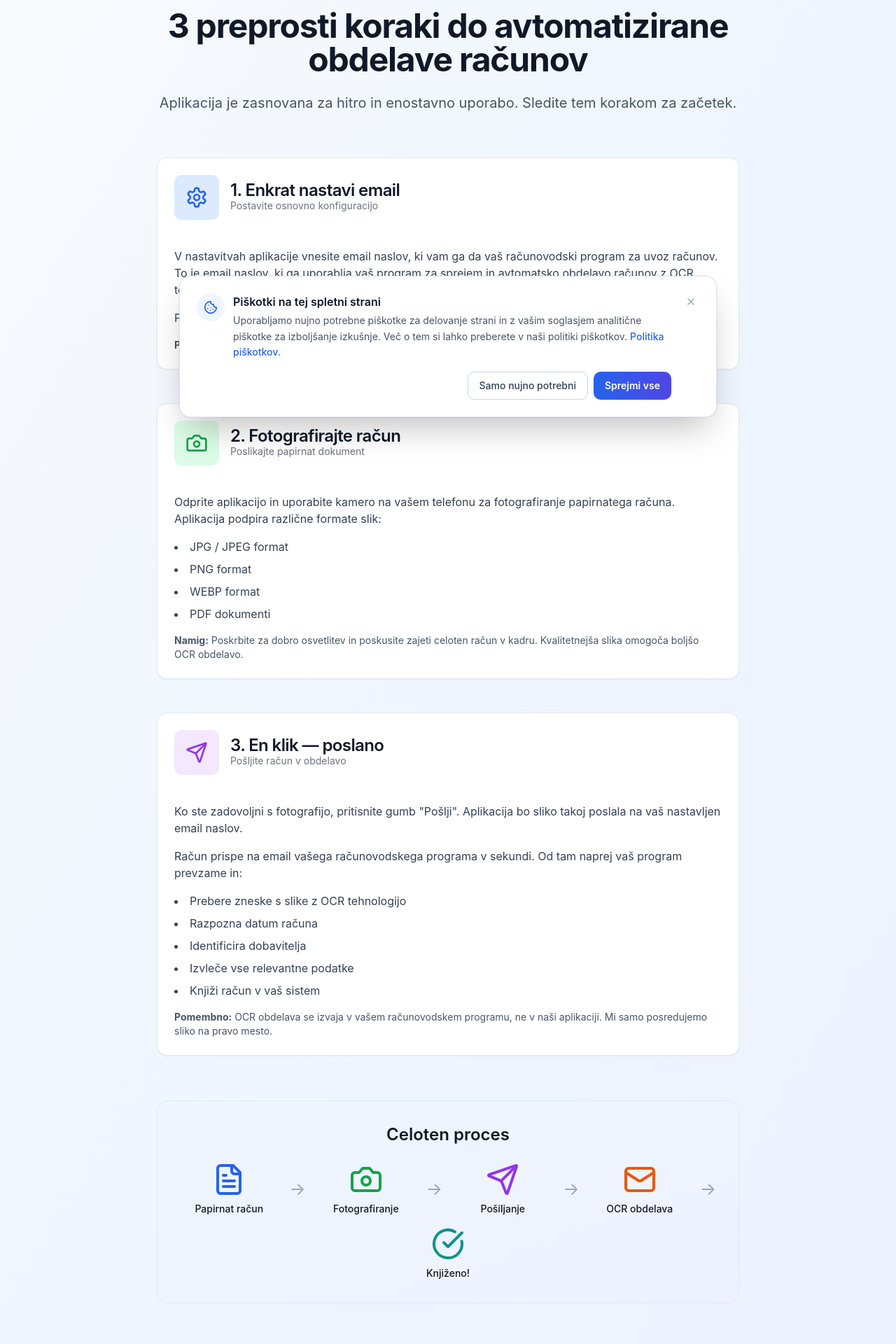
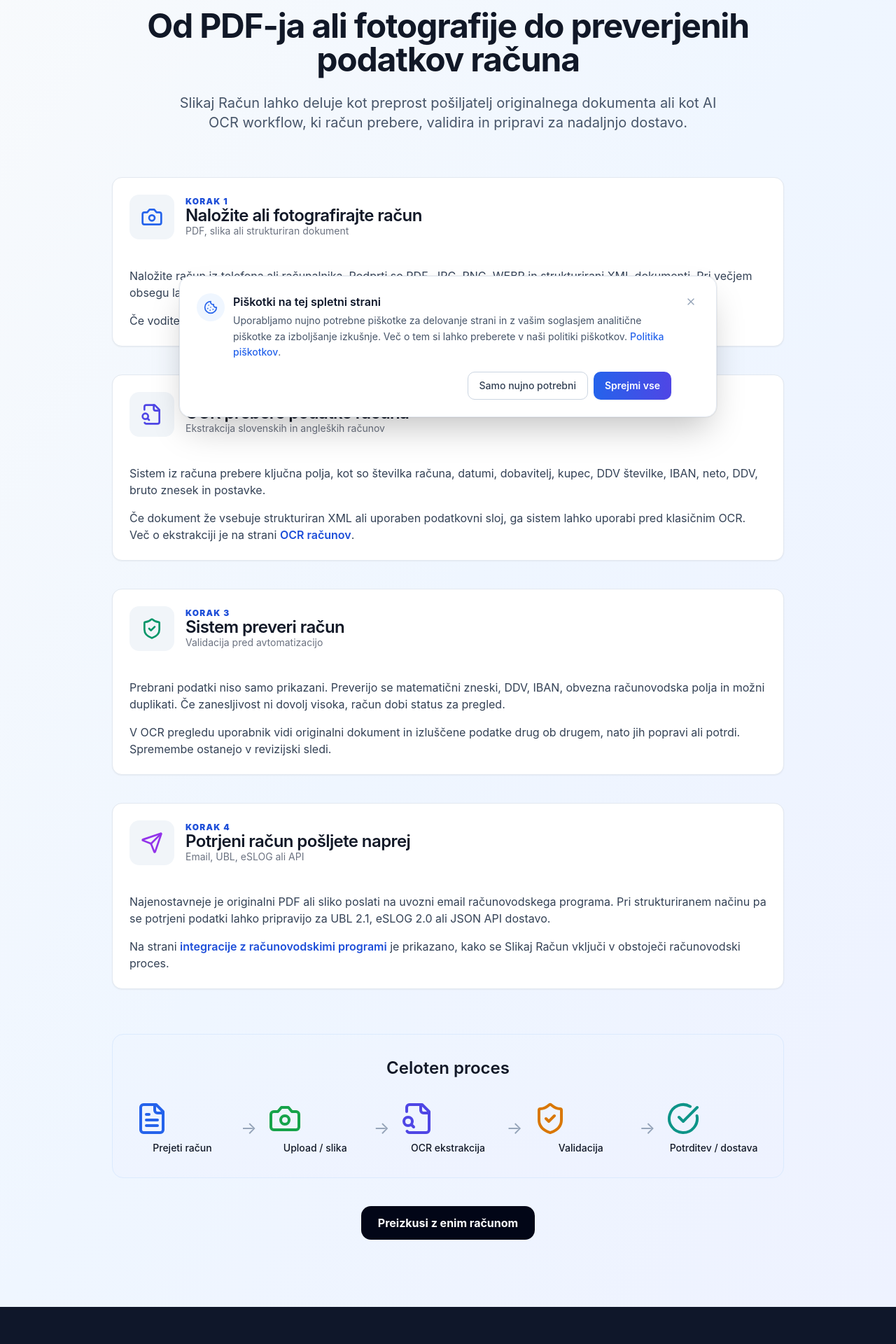
Before and after one commit to pako999/invoice-picture, a Next.js app: page /kako-deluje in a window 1280 px wide. Shown: the part 180-2100 px from the top of the page at 70% size. Built offline with nearby package versions, Linux system fonts and the light colour scheme; no server answers.

Commit message:
SEO: update how-it-works page for built-in OCR

```diff
--- a/app/kako-deluje/page.tsx
+++ b/app/kako-deluje/page.tsx
@@ -1,146 +1,76 @@
+import Link from "next/link";
 import { Badge } from "@/components/ui/badge";
 import { Card, CardContent, CardDescription, CardHeader, CardTitle } from "@/components/ui/card";
-import { Settings, Camera, Send, FileText, Mail, CheckCircle } from "lucide-react";
-
+import { Camera, FileSearch, ShieldCheck, Send, FileText, CheckCircle } from "lucide-react";
 import { pageMetadata } from "@/lib/seo";
 
 export const metadata = pageMetadata({
-  title: "Kako deluje",
-  description: "3 preprosti koraki do avtomatizirane obdelave računov: nastavi OCR email, fotografiraj račun, pošlji z enim klikom. Preverjeno z Minimax, Birokrat, Pantheon.",
+  title: "Kako deluje OCR računov: naloži, preberi, preveri, pošlji",
+  description: "Kako deluje Slikaj Račun: naložite PDF ali fotografijo, OCR prebere podatke, sistem preveri DDV, IBAN in zneske, nato račun potrdite in pošljete naprej.",
   slug: "kako-deluje",
 });
 
 export default function KakoDeluje() {
   return (
-    <div className="py-24 bg-gradient-to-br from-slate-50 via-blue-50 to-indigo-50 min-h-screen">
-      <div className="max-w-4xl mx-auto px-4 sm:px-6 lg:px-8">
-        <div className="text-center mb-16">
-          <Badge className="mb-4 bg-blue-100 text-blue-700 hover:bg-blue-200 border-0">Kako deluje</Badge>
-          <h1 className="text-4xl sm:text-5xl tracking-tight mb-6 font-bold">
-            3 preprosti koraki do avtomatizirane obdelave računov
-          </h1>
-          <p className="text-xl text-slate-600">
-            Aplikacija je zasnovana za hitro in enostavno uporabo. Sledite tem korakom za začetek.
-          </p>
+    <div className="min-h-screen bg-gradient-to-br from-slate-50 via-blue-50 to-indigo-50 py-24">
+      <div className="mx-auto max-w-5xl px-4 sm:px-6 lg:px-8">
+        <div className="mb-16 text-center">
+          <Badge className="mb-4 border-0 bg-blue-100 text-blue-700 hover:bg-blue-200">Kako deluje</Badge>
+          <h1 className="mb-6 text-4xl font-bold tracking-tight sm:text-5xl">Od PDF-ja ali fotografije do preverjenih podatkov računa</h1>
+          <p className="mx-auto max-w-3xl text-xl text-slate-600">Slikaj Račun lahko deluje kot preprost pošiljatelj originalnega dokumenta ali kot AI OCR workflow, ki račun prebere, validira in pripravi za nadaljnjo dostavo.</p>
         </div>
 
-        <div className="space-y-12">
-          <Card className="border-slate-200">
-            <CardHeader>
-              <div className="flex items-center gap-4 mb-4">
-                <div className="w-16 h-16 bg-blue-100 rounded-lg flex items-center justify-center flex-shrink-0">
-                  <Settings className="w-8 h-8 text-blue-600" />
-                </div>
-                <div>
-                  <CardTitle className="text-2xl">1. Enkrat nastavi email</CardTitle>
-                  <CardDescription>Postavite osnovno konfiguracijo</CardDescription>
-                </div>
-              </div>
-            </CardHeader>
-            <CardContent className="space-y-4">
-              <p className="text-slate-700">
-                V nastavitvah aplikacije vnesite email naslov, ki vam ga da vaš računovodski program za uvoz računov. To je email naslov, ki ga uporablja vaš program za sprejem in avtomatsko obdelavo računov z OCR tehnologijo.
-              </p>
-              <p className="text-slate-700">
-                Primer email naslova: <code className="bg-slate-100 px-2 py-1 rounded">uvoz@minimax.si</code>
-              </p>
-              <p className="text-sm text-slate-600">
-                <strong>Pomembno:</strong> To storite samo enkrat. Email naslov se shrani in ga ni potrebno vnašati ob vsakem pošiljanju računa.
-              </p>
-            </CardContent>
-          </Card>
+        <div className="space-y-10">
+          <StepCard number="1" icon={<Camera className="h-8 w-8 text-blue-600" />} title="Naložite ali fotografirajte račun" description="PDF, slika ali strukturiran dokument">
+            <p>Naložite račun iz telefona ali računalnika. Podprti so PDF, JPG, PNG, WEBP in strukturirani XML dokumenti. Pri večjem obsegu lahko naložite več dokumentov naenkrat.</p>
+            <p>Če vodite več podjetij, pred nalaganjem izberete pravo podjetje, da se dokument obdeluje v pravem kontekstu.</p>
+          </StepCard>
 
-          <Card className="border-slate-200">
-            <CardHeader>
-              <div className="flex items-center gap-4 mb-4">
-                <div className="w-16 h-16 bg-green-100 rounded-lg flex items-center justify-center flex-shrink-0">
-                  <Camera className="w-8 h-8 text-green-600" />
-                </div>
-                <div>
-                  <CardTitle className="text-2xl">2. Fotografirajte račun</CardTitle>
-                  <CardDescription>Poslikajte papirnat dokument</CardDescription>
-                </div>
-              </div>
-            </CardHeader>
-            <CardContent className="space-y-4">
-              <p className="text-slate-700">
-                Odprite aplikacijo in uporabite kamero na vašem telefonu za fotografiranje papirnatega računa. Aplikacija podpira različne formate slik:
-              </p>
-              <ul className="list-disc list-inside space-y-2 text-slate-700">
-                <li>JPG / JPEG format</li>
-                <li>PNG format</li>
-                <li>WEBP format</li>
-                <li>PDF dokumenti</li>
-              </ul>
-              <p className="text-sm text-slate-600">
-                <strong>Namig:</strong> Poskrbite za dobro osvetlitev in poskusite zajeti celoten račun v kadru. Kvalitetnejša slika omogoča boljšo OCR obdelavo.
-              </p>
-            </CardContent>
-          </Card>
+          <StepCard number="2" icon={<FileSearch className="h-8 w-8 text-indigo-600" />} title="OCR prebere podatke računa" description="Ekstrakcija slovenskih in angleških računov">
+            <p>Sistem iz računa prebere ključna polja, kot so številka računa, datumi, dobavitelj, kupec, DDV številke, IBAN, neto, DDV, bruto znesek in postavke.</p>
+            <p>Če dokument že vsebuje strukturiran XML ali uporaben podatkovni sloj, ga sistem lahko uporabi pred klasičnim OCR. Več o ekstrakciji je na strani <Link href="/ocr-racunov" className="font-semibold text-blue-700 hover:underline">OCR računov</Link>.</p>
+          </StepCard>
 
-          <Card className="border-slate-200">
-            <CardHeader>
-              <div className="flex items-center gap-4 mb-4">
-                <div className="w-16 h-16 bg-purple-100 rounded-lg flex items-center justify-center flex-shrink-0">
-                  <Send className="w-8 h-8 text-purple-600" />
-                </div>
-                <div>
-                  <CardTitle className="text-2xl">3. En klik — poslano</CardTitle>
-                  <CardDescription>Pošljite račun v obdelavo</CardDescription>
-                </div>
-              </div>
-            </CardHeader>
-            <CardContent className="space-y-4">
-              <p className="text-slate-700">
-                Ko ste zadovoljni s fotografijo, pritisnite gumb &quot;Pošlji&quot;. Aplikacija bo sliko takoj poslala na vaš nastavljen email naslov.
-              </p>
-              <p className="text-slate-700">
-                Račun prispe na email vašega računovodskega programa v sekundi. Od tam naprej vaš program prevzame in:
-              </p>
-              <ul className="list-disc list-inside space-y-2 text-slate-700">
-                <li>Prebere zneske s slike z OCR tehnologijo</li>
-                <li>Razpozna datum računa</li>
-                <li>Identificira dobavitelja</li>
-                <li>Izvleče vse relevantne podatke</li>
-                <li>Knjiži račun v vaš sistem</li>
-              </ul>
-              <p className="text-sm text-slate-600">
-                <strong>Pomembno:</strong> OCR obdelava se izvaja v vašem računovodskem programu, ne v naši aplikaciji. Mi samo posredujemo sliko na pravo mesto.
-              </p>
-            </CardContent>
-          </Card>
+          <StepCard number="3" icon={<ShieldCheck className="h-8 w-8 text-emerald-600" />} title="Sistem preveri račun" description="Validacija pred avtomatizacijo">
+            <p>Prebrani podatki niso samo prikazani. Preverijo se matematični zneski, DDV, IBAN, obvezna računovodska polja in možni duplikati. Če zanesljivost ni dovolj visoka, račun dobi status za pregled.</p>
+            <p>V OCR pregledu uporabnik vidi originalni dokument in izluščene podatke drug ob drugem, nato jih popravi ali potrdi. Spremembe ostanejo v revizijski sledi.</p>
+          </StepCard>
+
+          <StepCard number="4" icon={<Send className="h-8 w-8 text-purple-600" />} title="Potrjeni račun pošljete naprej" description="Email, UBL, eSLOG ali API">
+            <p>Najenostavneje je originalni PDF ali sliko poslati na uvozni email računovodskega programa. Pri strukturiranem načinu pa se potrjeni podatki lahko pripravijo za UBL 2.1, eSLOG 2.0 ali JSON API dostavo.</p>
+            <p>Na strani <Link href="/integracije" className="font-semibold text-blue-700 hover:underline">integracije z računovodskimi programi</Link> je prikazano, kako se Slikaj Račun vključi v obstoječi računovodski proces.</p>
+          </StepCard>
         </div>
 
-        <div className="mt-16 bg-gradient-to-br from-blue-50 to-indigo-50 rounded-2xl p-8 border border-blue-100">
-          <h2 className="text-2xl mb-6 text-center font-semibold">Celoten proces</h2>
-          <div className="flex flex-wrap justify-center gap-4 items-center text-center">
-            <div className="flex-1 min-w-[120px]">
-              <FileText className="w-12 h-12 text-blue-600 mx-auto mb-2" />
-              <p className="text-sm font-medium">Papirnat račun</p>
-            </div>
-            <div className="text-slate-400 text-2xl">→</div>
-            <div className="flex-1 min-w-[120px]">
-              <Camera className="w-12 h-12 text-green-600 mx-auto mb-2" />
-              <p className="text-sm font-medium">Fotografiranje</p>
-            </div>
-            <div className="text-slate-400 text-2xl">→</div>
-            <div className="flex-1 min-w-[120px]">
-              <Send className="w-12 h-12 text-purple-600 mx-auto mb-2" />
-              <p className="text-sm font-medium">Pošiljanje</p>
-            </div>
-            <div className="text-slate-400 text-2xl">→</div>
-            <div className="flex-1 min-w-[120px]">
-              <Mail className="w-12 h-12 text-orange-600 mx-auto mb-2" />
-              <p className="text-sm font-medium">OCR obdelava</p>
-            </div>
-            <div className="text-slate-400 text-2xl">→</div>
-            <div className="flex-1 min-w-[120px]">
-              <CheckCircle className="w-12 h-12 text-teal-600 mx-auto mb-2" />
-              <p className="text-sm font-medium">Knjiženo!</p>
-            </div>
+        <div className="mt-16 rounded-2xl border border-blue-100 bg-gradient-to-br from-blue-50 to-indigo-50 p-8">
+          <h2 className="mb-8 text-center text-2xl font-semibold">Celoten proces</h2>
+          <div className="flex flex-wrap items-center justify-center gap-4 text-center">
+            <Flow icon={<FileText className="h-12 w-12 text-blue-600" />} label="Prejeti račun" />
+            <Arrow />
+            <Flow icon={<Camera className="h-12 w-12 text-green-600" />} label="Upload / slika" />
+            <Arrow />
+            <Flow icon={<FileSearch className="h-12 w-12 text-indigo-600" />} label="OCR ekstrakcija" />
+            <Arrow />
+            <Flow icon={<ShieldCheck className="h-12 w-12 text-amber-600" />} label="Validacija" />
+            <Arrow />
+            <Flow icon={<CheckCircle className="h-12 w-12 text-teal-600" />} label="Potrditev / dostava" />
           </div>
+        </div>
+
+        <div className="mt-10 text-center">
+          <Link href="/sign-up" className="inline-flex rounded-xl bg-slate-950 px-6 py-3 font-bold text-white hover:bg-slate-800">Preizkusi z enim računom</Link>
         </div>
       </div>
     </div>
   );
 }
+
+function StepCard({ number, icon, title, description, children }: { number: string; icon: React.ReactNode; title: string; description: string; children: React.ReactNode }) {
+  return <Card className="border-slate-200"><CardHeader><div className="mb-4 flex items-center gap-4"><div className="flex h-16 w-16 shrink-0 items-center justify-center rounded-xl bg-slate-100">{icon}</div><div><p className="text-xs font-black uppercase tracking-widest text-blue-700">Korak {number}</p><CardTitle className="text-2xl">{title}</CardTitle><CardDescription>{description}</CardDescription></div></div></CardHeader><CardContent className="space-y-4 text-slate-700">{children}</CardContent></Card>;
+}
+
+function Flow({ icon, label }: { icon: React.ReactNode; label: string }) {
+  return <div className="min-w-[120px] flex-1">{icon}<p className="mt-2 text-sm font-medium">{label}</p></div>;
+}
+
+function Arrow() { return <div className="text-2xl text-slate-400">→</div>; }
```
